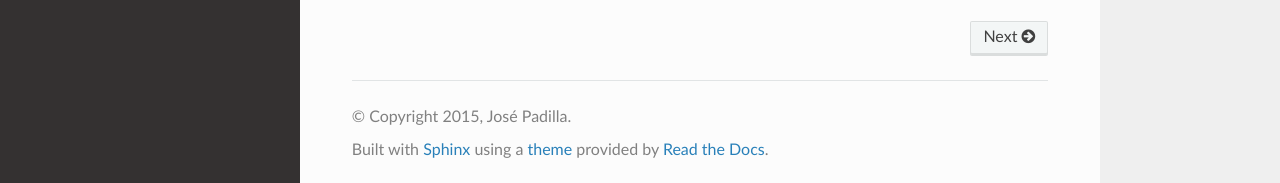
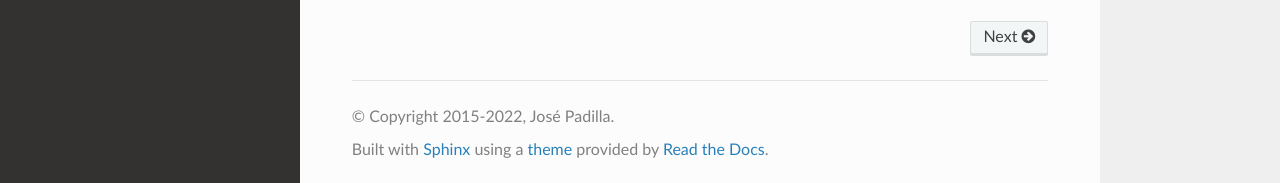
Before and after one commit to jpadilla/pyjwt, a Sphinx documentation site: the page built from docs/index.rst, in a window 1280 px wide and 900 px high, scrolled down 1517 px. Shown: the part 714-897 px from the top of the window. Built offline with Sphinx 7.4.7 and the Read the Docs theme 2.0.0, drawn with Linux system fonts in a browser that asks for light colours.

Commit message:
fix: Update copyright information (#729)
Fix: #458

```diff
--- a/docs/conf.py
+++ b/docs/conf.py
@@ -51,7 +51,7 @@ master_doc = "index"
 
 # General information about the project.
 project = "PyJWT"
-copyright = "2015, José Padilla"
+copyright = "2015-2022, José Padilla"
 author = "José Padilla"
 
 # The version info for the project you're documenting, acts as replacement for
--- a/jwt/__init__.py
+++ b/jwt/__init__.py
@@ -37,7 +37,7 @@ __author__ = "José Padilla"
 __email__ = "hello@jpadilla.com"
 
 __license__ = "MIT"
-__copyright__ = "Copyright 2015-2020 José Padilla"
+__copyright__ = "Copyright 2015-2022 José Padilla"
 
 
 __all__ = [
```
Also changed, not shown: 1 other file.
